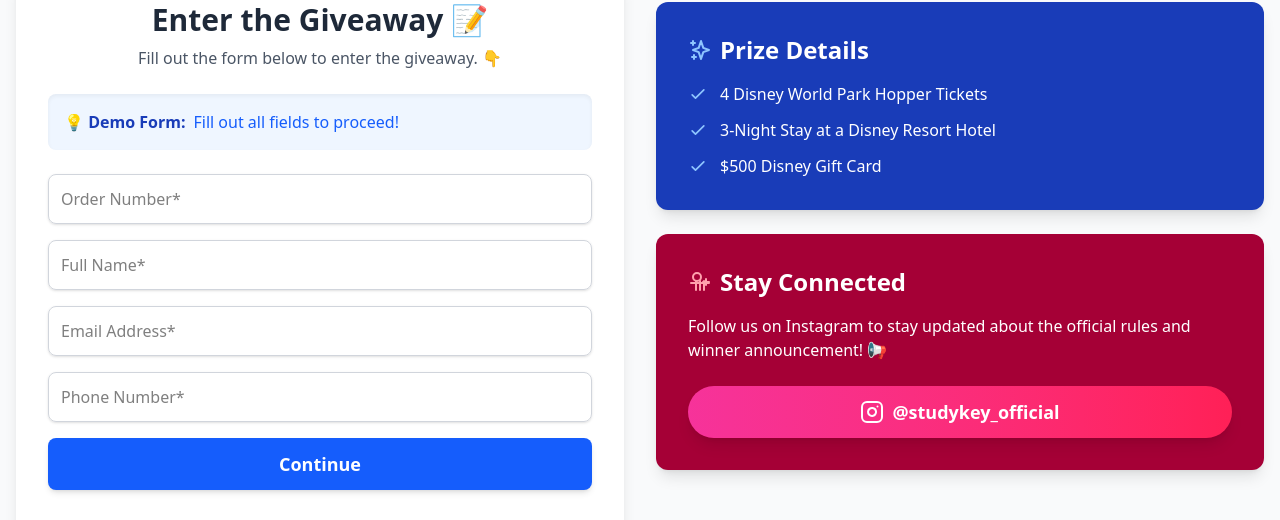
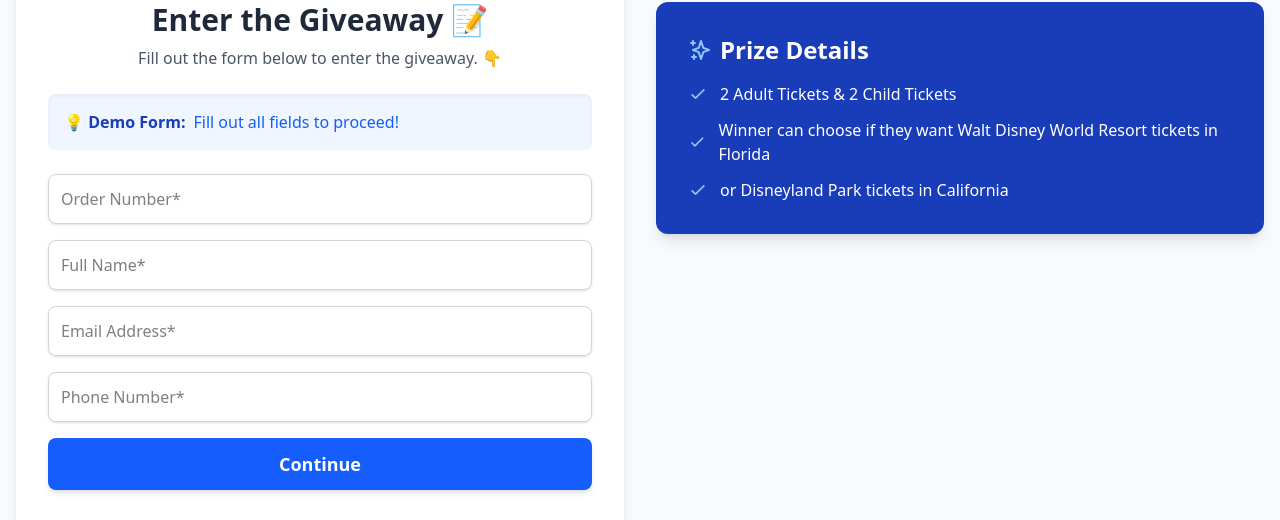
Before and after one commit to Ovi246/studykey-disney, a React (Vite) app: page / in a window 1280 px wide. Shown: the part 694-1214 px from the top of the page. Built offline with nearby package versions, Linux system fonts and the light colour scheme.

Commit message:
new edit after ban

```diff
--- a/src/App.tsx
+++ b/src/App.tsx
@@ -220,11 +220,14 @@
   return (
     <div className="min-h-screen bg-gray-50">
       {/* Hero Section */}
-      <section className="relative min-h-[600px] bg-[url('https://images6.alphacoders.com/404/404692.jpg')] bg-cover bg-center rounded-b-xl overflow-hidden"> {/* Added rounded-b-xl */}
+      <section className="relative min-h-[600px] bg-[url('https://images6.alphacoders.com/404/404692.jpg')] bg-cover bg-center rounded-b-xl overflow-hidden">
+        {" "}
+        {/* Added rounded-b-xl */}
         <div className="absolute inset-0 bg-gradient-to-b from-black/70 to-black/50"></div>
         <div className="relative container mx-auto px-4 py-16">
           <div className="flex flex-col items-center justify-center text-center text-white space-y-6">
-            <img src={Logo} className="w-50 h-auto rounded-lg shadow-lg"></img> {/* Added styling to image */}
+            <img src={Logo} className="w-50 h-auto rounded-lg shadow-lg"></img>{" "}
+            {/* Added styling to image */}
             <h1 className="text-5xl md:text-6xl font-bold tracking-tight">
               Win Disney World Tickets! ✨
             </h1>
@@ -232,7 +235,9 @@
               Enter to win an unforgettable trip to the most magical place on
               earth! 🏰
             </p>
-            <button className="bg-blue-600 hover:bg-blue-700 text-white px-8 py-3 rounded-full text-lg font-semibold transition-all duration-300 transform hover:scale-105 shadow-lg"> {/* Rounded button */}
+            <button className="bg-blue-600 hover:bg-blue-700 text-white px-8 py-3 rounded-full text-lg font-semibold transition-all duration-300 transform hover:scale-105 shadow-lg">
+              {" "}
+              {/* Rounded button */}
               Limited Time Offer 🎟️
             </button>
           </div>
@@ -258,7 +263,9 @@
                     Fill out the form below to enter the giveaway. 👇
                   </p>
                 </div>
-                <div className="bg-blue-50 p-4 rounded-lg flex items-center shadow-inner"> {/* Added shadow-inner */}
+                <div className="bg-blue-50 p-4 rounded-lg flex items-center shadow-inner">
+                  {" "}
+                  {/* Added shadow-inner */}
                   <span className="text-blue-800 font-semibold mr-2">
                     💡 Demo Form:
                   </span>
@@ -267,8 +274,9 @@
                   </span>
                 </div>
                 <div className="space-y-4">
-                  <div className='relative'>
-                    {isLoadingOrderIdValidation && <div className="absolute top-4 right-5 flex items-center justify-center">
+                  <div className="relative">
+                    {isLoadingOrderIdValidation && (
+                      <div className="absolute top-4 right-5 flex items-center justify-center">
                         <svg
                           className="animate-spin -ml-1 mr-3 h-5 w-5 text-blue-500"
                           xmlns="http://www.w3.org/2000/svg"
@@ -286,9 +294,11 @@
                           <path
                             className="opacity-75"
                             fill="currentColor"
-                          d="M4 12a8 8 0 018-8V0C5.373 0 0 5.373 0 12h4zm2 5.291A7.962 7.962 0 014 12H0c0 3.042 1.135 5.824 3 7.938l3-2.647z"></path>
+                            d="M4 12a8 8 0 018-8V0C5.373 0 0 5.373 0 12h4zm2 5.291A7.962 7.962 0 014 12H0c0 3.042 1.135 5.824 3 7.938l3-2.647z"
+                          ></path>
                         </svg>
-                    </div>}
+                      </div>
+                    )}
                     <input
                       type="text"
                       className={`w-full p-3 rounded-lg border ${
@@ -298,7 +308,7 @@
                       value={orderId}
                       onChange={(e) => {
                         setOrderId(e.target.value);
-                        setErrors(prev => ({ ...prev, orderId: undefined }));
+                        setErrors((prev) => ({ ...prev, orderId: undefined }));
                         // Reset ASIN when orderId changes, so it needs re-validation
                         setAsin(null);
                       }}
@@ -322,7 +332,7 @@
                       value={fullName}
                       onChange={(e) => {
                         setFullName(e.target.value);
-                        setErrors(prev => ({ ...prev, fullName: undefined }));
+                        setErrors((prev) => ({ ...prev, fullName: undefined }));
                       }}
                       required
                     />
@@ -343,7 +353,7 @@
                       value={email}
                       onChange={(e) => {
                         setEmail(e.target.value);
-                        setErrors(prev => ({ ...prev, email: undefined }));
+                        setErrors((prev) => ({ ...prev, email: undefined }));
                       }}
                       required
                     />
@@ -366,7 +376,10 @@
                       value={phoneNumber}
                       onChange={(e) => {
                         setPhoneNumber(e.target.value);
-                        setErrors(prev => ({ ...prev, phoneNumber: undefined }));
+                        setErrors((prev) => ({
+                          ...prev,
+                          phoneNumber: undefined,
+                        }));
                       }}
                       required
                     />
@@ -380,16 +393,39 @@
                   <button
                     type="submit"
                     // Disable if ASIN is null, or if either API call is in progress
-                    disabled={asin === null || isLoadingOrderIdValidation || isSubmittingForm}
-                    className={`w-full bg-blue-600 hover:bg-blue-700 text-white px-6 py-3 rounded-lg text-lg font-semibold transition-all duration-300 transform hover:scale-[1.02] shadow-md ${ /* Added shadow-md */
-                      (isLoadingOrderIdValidation || isSubmittingForm) ? "opacity-50 cursor-not-allowed" : ""
+                    disabled={
+                      asin === null ||
+                      isLoadingOrderIdValidation ||
+                      isSubmittingForm
+                    }
+                    className={`w-full bg-blue-600 hover:bg-blue-700 text-white px-6 py-3 rounded-lg text-lg font-semibold transition-all duration-300 transform hover:scale-[1.02] shadow-md ${
+                      /* Added shadow-md */
+                      isLoadingOrderIdValidation || isSubmittingForm
+                        ? "opacity-50 cursor-not-allowed"
+                        : ""
                     }`}
                   >
                     {isSubmittingForm ? (
                       <span className="flex items-center justify-center">
-                        <svg className="animate-spin -ml-1 mr-3 h-5 w-5 text-white" xmlns="http://www.w3.org/2000/svg" fill="none" viewBox="0 0 24 24">
-                          <circle className="opacity-25" cx="12" cy="12" r="10" stroke="currentColor" strokeWidth="4"></circle>
-                          <path className="opacity-75" fill="currentColor" d="M4 12a8 8 0 018-8V0C5.373 0 0 5.373 0 12h4zm2 5.291A7.962 7.962 0 014 12H0c0 3.042 1.135 5.824 3 7.938l3-2.647z"></path>
+                        <svg
+                          className="animate-spin -ml-1 mr-3 h-5 w-5 text-white"
+                          xmlns="http://www.w3.org/2000/svg"
+                          fill="none"
+                          viewBox="0 0 24 24"
+                        >
+                          <circle
+                            className="opacity-25"
+                            cx="12"
+                            cy="12"
+                            r="10"
+                            stroke="currentColor"
+                            strokeWidth="4"
+                          ></circle>
+                          <path
+                            className="opacity-75"
+                            fill="currentColor"
+                            d="M4 12a8 8 0 018-8V0C5.373 0 0 5.373 0 12h4zm2 5.291A7.962 7.962 0 014 12H0c0 3.042 1.135 5.824 3 7.938l3-2.647z"
+                          ></path>
                         </svg>
                         Submitting...
                       </span>
@@ -443,7 +479,7 @@
                         d="M5 13l4 4L19 7"
                       ></path>
                     </svg>
-                    <span>4 Disney World Park Hopper Tickets</span>
+                    <span>2 Adult Tickets & 2 Child Tickets</span>
                   </li>
                   <li className="flex items-center space-x-3">
                     <svg
@@ -459,7 +495,10 @@
                         d="M5 13l4 4L19 7"
                       ></path>
                     </svg>
-                    <span>3-Night Stay at a Disney Resort Hotel</span>
+                    <span>
+                      Winner can choose if they want Walt Disney World Resort
+                      tickets in Florida
+                    </span>
                   </li>
                   <li className="flex items-center space-x-3">
                     <svg
@@ -475,60 +514,9 @@
                         d="M5 13l4 4L19 7"
                       ></path>
                     </svg>
-                    <span>$500 Disney Gift Card</span>
+                    <span>or Disneyland Park tickets in California</span>
                   </li>
                 </ul>
-              </div>
-
-              {/* Stay Connected */}
-              <div className="bg-rose-800 rounded-xl shadow-lg p-8 text-white">
-                <h2 className="text-2xl font-bold mb-4 flex items-center">
-                  <svg
-                    xmlns="http://www.w3.org/2000/svg"
-                    className="h-6 w-6 mr-2 text-rose-300"
-                    fill="none"
-                    viewBox="0 0 24 24"
-                    stroke="currentColor"
-                    strokeWidth="2"
-                  >
-                    <path
-                      strokeLinecap="round"
-                      strokeLinejoin="round"
-                      d="M18 9v3m0 0v3m0-3h3m-3 0h-3m-2-5a4 4 0 11-8 0 4 4 0 018 0zM12 11v9m-4-9v9m8-9v9M3 13h18"
-                    />
-                  </svg>
-                  Stay Connected
-                </h2>
-                <p className="mb-6">
-                  Follow us on Instagram to stay updated about the official
-                  rules and winner announcement! 📢
-                </p>
-                <button className="w-full bg-gradient-to-r from-pink-500 to-rose-500 hover:from-pink-600 hover:to-rose-600 text-white px-6 py-3 rounded-full text-lg font-semibold flex items-center justify-center transition-all duration-300 transform hover:scale-[1.02] shadow-lg"> {/* Rounded button */}
-                  <svg
-                    xmlns="http://www.w3.org/2000/svg"
-                    width="24"
-                    height="24"
-                    viewBox="0 0 24 24"
-                    fill="none"
-                    stroke="currentColor"
-                    strokeWidth="2"
-                    strokeLinecap="round"
-                    strokeLinejoin="round"
-                    className="feather feather-instagram mr-2"
-                  >
-                    <rect
-                      x="2"
-                      y="2"
-                      width="20"
-                      height="20"
-                      rx="5"
-                      ry="5"
-                    ></rect>
-                    <path d="M16 11.37A4 4 0 1 1 12.63 8 4 4 0 0 1 16 11.37z"></path>
-                    <line x1="17.5" y1="6.5" x2="17.51" y2="6.5"></line>
-                  </svg>
-                  @studykey_official
-                </button>
               </div>
             </div>
           </div>
```
Lines whose indentation alone changed are shown as unchanged.
